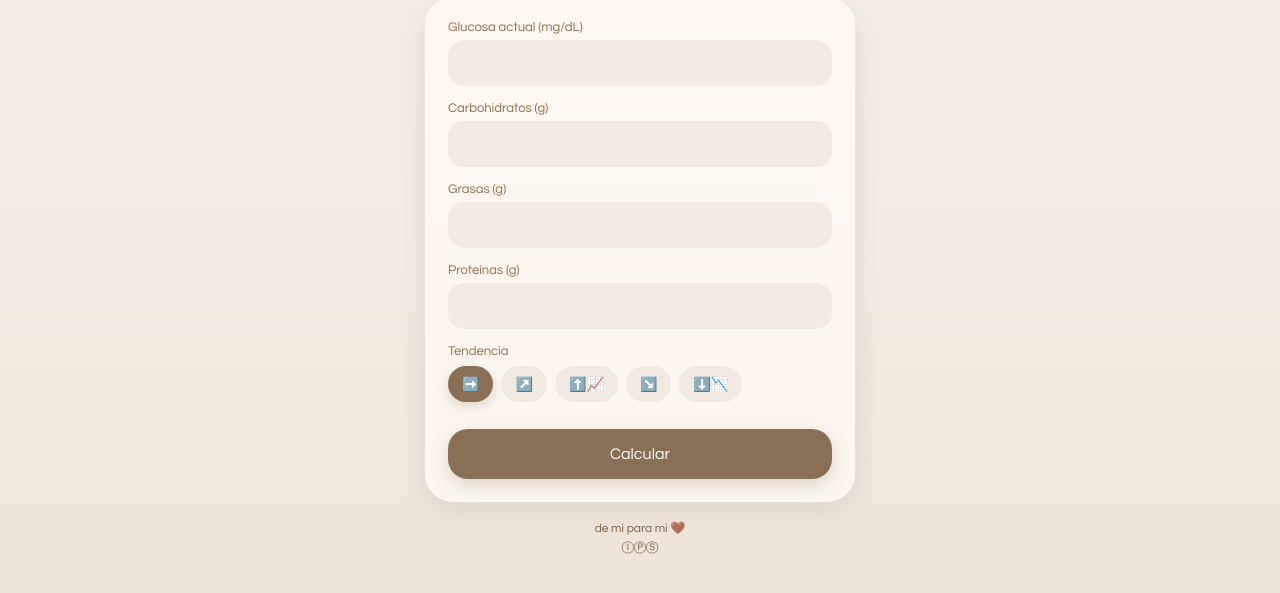
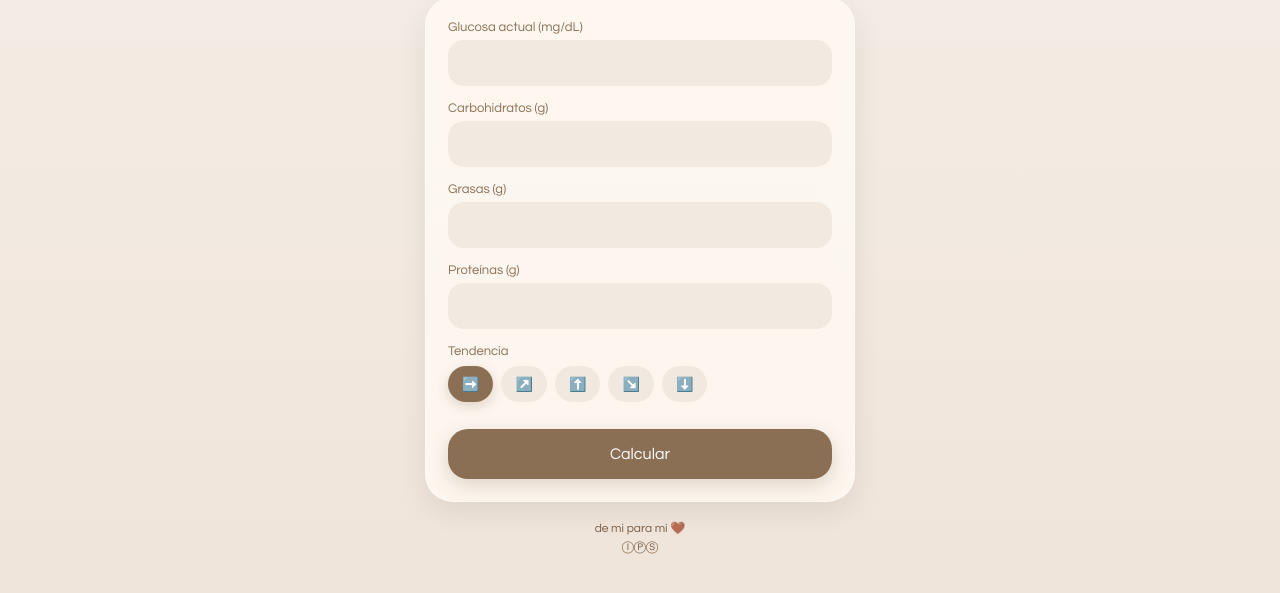
Before and after one commit to IrinaSanabria/calculadora, a plain HTML site: page index.html in a window 1280 px wide. Shown: the part 161-754 px from the top of the page. Drawn offline with Linux system fonts and the light colour scheme; a web font is replaced by a local one.

Commit message:
Update index.html

```diff
--- a/index.html
+++ b/index.html
@@ -216,11 +216,11 @@ border-top:1px solid rgba(139,111,84,0.12);
 
 <div class="chip" data-value="upSlow">↗️</div>
 
-<div class="chip" data-value="upFast">⬆️📈</div>
+<div class="chip" data-value="upFast">⬆️</div>
 
 <div class="chip" data-value="downSlow">↘️</div>
 
-<div class="chip" data-value="downFast">⬇️📉</div>
+<div class="chip" data-value="downFast">⬇️</div>
 
 </div>
 
```
